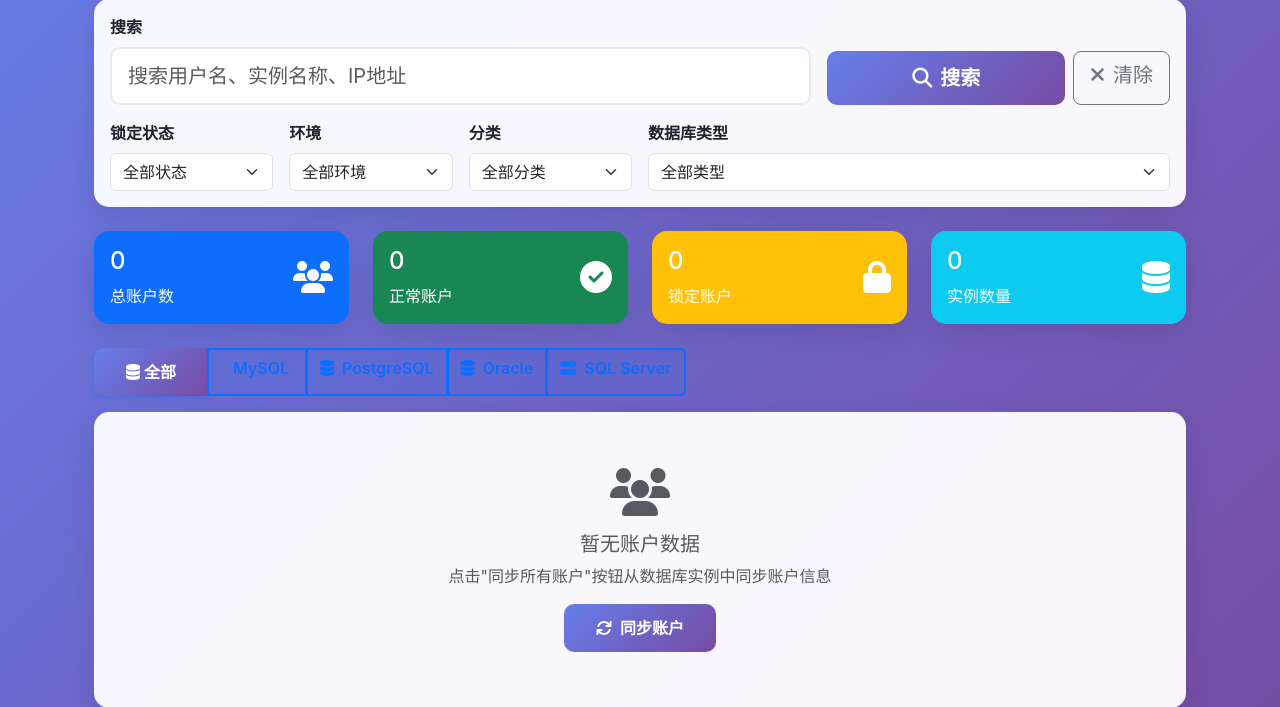
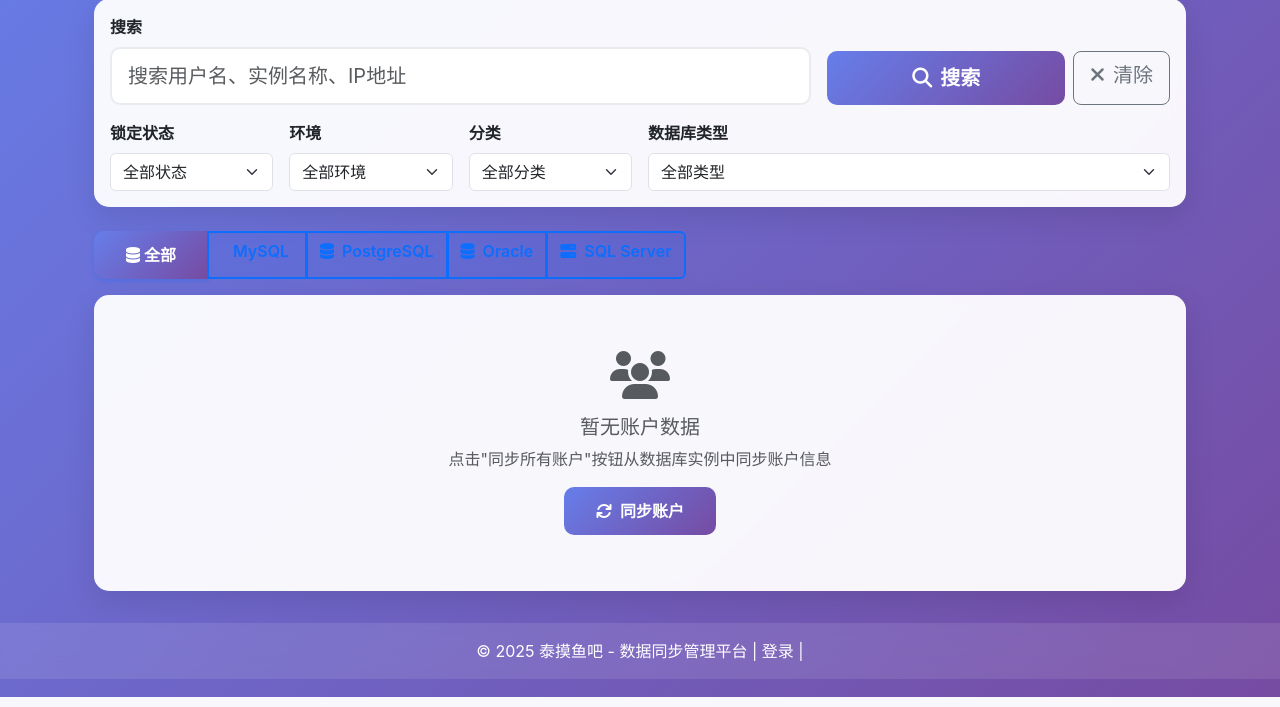
Before and after one commit to nyealovey/TaifishingV4, a Flask app: page /account-list/ in a window 1280 px wide. Shown: the part 179-886 px from the top of the page. Run offline with Flask 3, Linux system fonts and the light colour scheme; the visitor is signed in with stand-in values (Sample User, id 1); data comes from the database, SQL or seed files in the repository; data that the repository does not hold is empty; parts of the project's set-up code (start-up, migrations or seed data) failed here and were passed over; some libraries are stand-ins or nearby versions.

Commit message:
refactor: 移除账户管理页面的统计卡片
- 移除账户管理页面中显示为0的统计卡片
- 删除相关的JavaScript函数：updateStatisticsCards、loadAccountStatistics、getDbTypeFromPath
- 清理页面加载时的统计数据获取逻辑
- 保留账户统计按钮，跳转到独立的账户统计页面
- 简化页面布局，专注于账户列表功能

```diff
--- a/app/templates/accounts/list.html
+++ b/app/templates/accounts/list.html
@@ -102,69 +102,6 @@
         </div>
     </div>
 
-    <!-- 统计信息卡片 -->
-    <div class="row mb-4" id="statisticsCards">
-        <div class="col-md-3">
-            <div class="card bg-primary text-white">
-                <div class="card-body">
-                    <div class="d-flex justify-content-between">
-                        <div>
-                            <h4 class="card-title" id="totalAccounts">0</h4>
-                            <p class="card-text">总账户数</p>
-                        </div>
-                        <div class="align-self-center">
-                            <i class="fas fa-users fa-2x"></i>
-                        </div>
-                    </div>
-                </div>
-            </div>
-        </div>
-        <div class="col-md-3">
-            <div class="card bg-success text-white">
-                <div class="card-body">
-                    <div class="d-flex justify-content-between">
-                        <div>
-                            <h4 class="card-title" id="activeAccounts">0</h4>
-                            <p class="card-text">正常账户</p>
-                        </div>
-                        <div class="align-self-center">
-                            <i class="fas fa-check-circle fa-2x"></i>
-                        </div>
-                    </div>
-                </div>
-            </div>
-        </div>
-        <div class="col-md-3">
-            <div class="card bg-warning text-white">
-                <div class="card-body">
-                    <div class="d-flex justify-content-between">
-                        <div>
-                            <h4 class="card-title" id="lockedAccounts">0</h4>
-                            <p class="card-text">锁定账户</p>
-                        </div>
-                        <div class="align-self-center">
-                            <i class="fas fa-lock fa-2x"></i>
-                        </div>
-                    </div>
-                </div>
-            </div>
-        </div>
-        <div class="col-md-3">
-            <div class="card bg-info text-white">
-                <div class="card-body">
-                    <div class="d-flex justify-content-between">
-                        <div>
-                            <h4 class="card-title" id="totalInstances">0</h4>
-                            <p class="card-text">实例数量</p>
-                        </div>
-                        <div class="align-self-center">
-                            <i class="fas fa-database fa-2x"></i>
-                        </div>
-                    </div>
-                </div>
-            </div>
-        </div>
-    </div>
 
     <!-- 数据库类型切换按钮 -->
     <div class="row mb-3">
@@ -1025,86 +962,7 @@ function showAlert(type, message) {
 }
 
 
-// 页面加载完成后加载统计信息
-document.addEventListener('DOMContentLoaded', function() {
-    // 从URL路径获取当前筛选的数据库类型
-    const currentDbType = getDbTypeFromPath();
 
-    console.log('Page loaded, current db_type from path:', currentDbType);
-    console.log('Full URL:', window.location.href);
-    console.log('Pathname:', window.location.pathname);
-
-    // 加载对应类型的统计信息
-    loadAccountStatistics(currentDbType);
-});
-
-// 从URL路径获取数据库类型的辅助函数
-function getDbTypeFromPath() {
-    const pathname = window.location.pathname;
-    console.log('Pathname:', pathname);
-
-    // URL格式: /accounts/list/<db_type>
-    const pathParts = pathname.split('/');
-    console.log('Path parts:', pathParts);
-
-    // 查找 'list' 后面的部分
-    const listIndex = pathParts.indexOf('list');
-    if (listIndex !== -1 && listIndex + 1 < pathParts.length) {
-        const dbType = pathParts[listIndex + 1];
-        console.log('Extracted db_type:', dbType);
-        return dbType;
-    }
-
-    console.log('No db_type found in path');
-    return null;
-}
-
-// 加载账户统计信息
-function loadAccountStatistics(dbType = null) {
-    let url = '/account-static/account-statistics';
-    if (dbType) {
-        url += `?db_type=${encodeURIComponent(dbType)}`;
-    }
-
-    console.log('Loading statistics for db_type:', dbType, 'URL:', url);
-
-    fetch(url)
-    .then(response => {
-        console.log('Response status:', response.status);
-        if (!response.ok) {
-            throw new Error(`HTTP error! status: ${response.status}`);
-        }
-        return response.json();
-    })
-    .then(data => {
-        console.log('Statistics data:', data);
-        if (data.success) {
-            updateStatisticsCards(data.statistics);
-        } else {
-            console.error('加载账户统计失败:', data.error);
-        }
-    })
-    .catch(error => {
-        console.error('Error:', error);
-    });
-}
-
-// 更新统计卡片
-function updateStatisticsCards(statistics) {
-    console.log('Updating statistics cards with:', statistics);
-
-    const totalAccountsEl = document.getElementById('totalAccounts');
-    const activeAccountsEl = document.getElementById('activeAccounts');
-    const lockedAccountsEl = document.getElementById('lockedAccounts');
-    const totalInstancesEl = document.getElementById('totalInstances');
-
-    if (totalAccountsEl) totalAccountsEl.textContent = statistics.total_accounts || 0;
-    if (activeAccountsEl) activeAccountsEl.textContent = statistics.active_accounts || 0;
-    if (lockedAccountsEl) lockedAccountsEl.textContent = statistics.locked_accounts || 0;
-    if (totalInstancesEl) totalInstancesEl.textContent = statistics.total_instances || 0;
-
-    console.log('Statistics cards updated');
-}
 
 // 显示账户统计
 function showAccountStatistics() {
```
